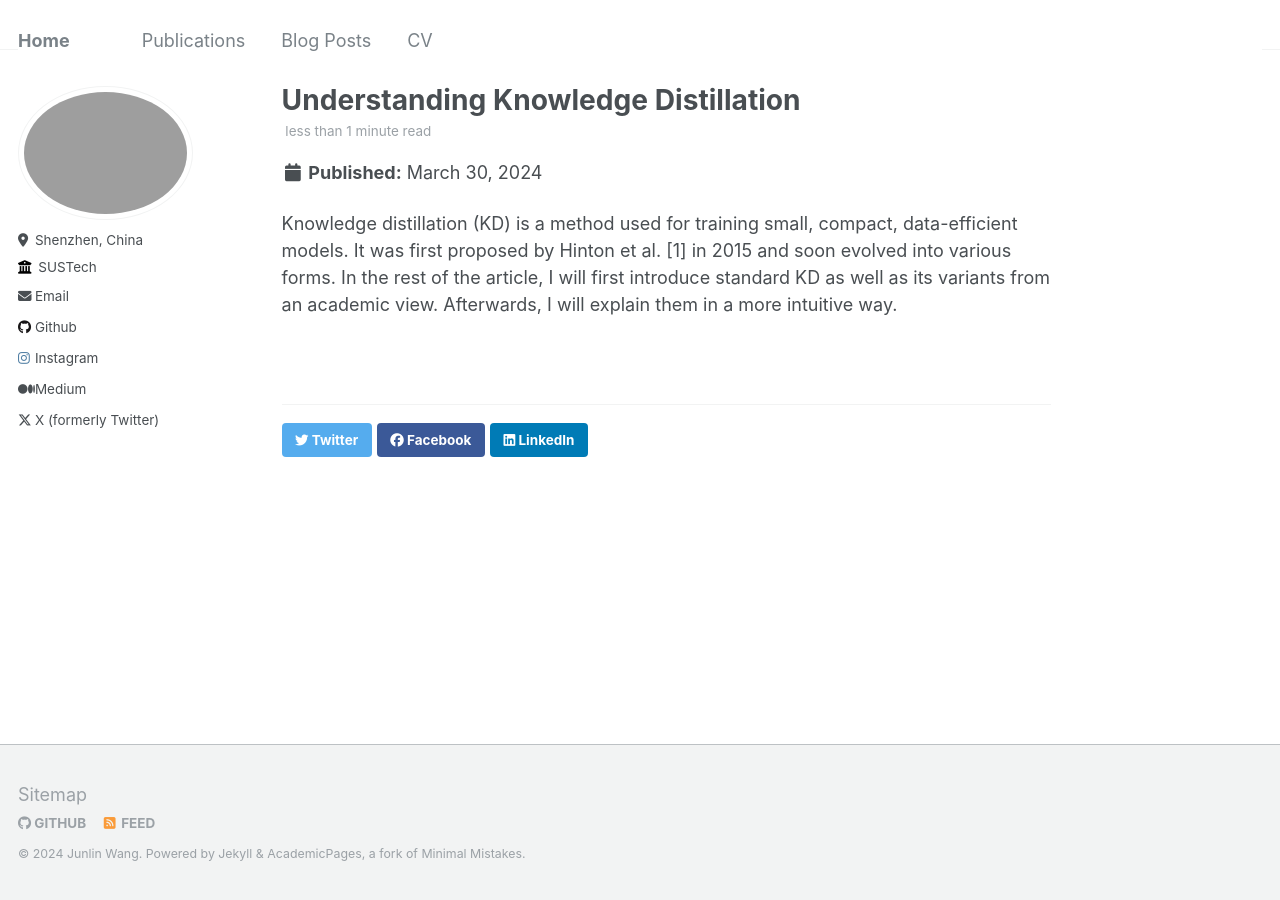
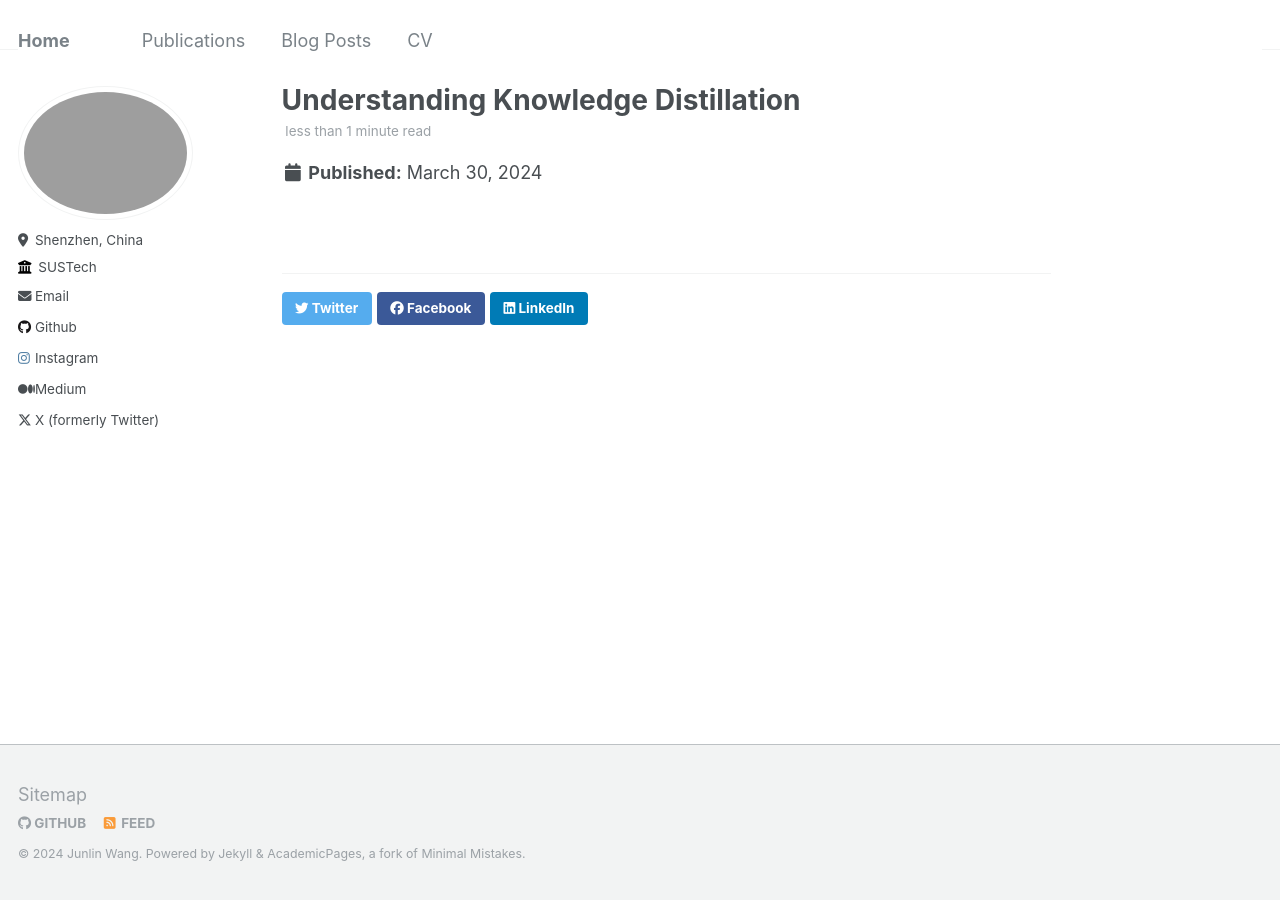
Before and after one commit to HenryWJL/HenryWJL.github.io, a Jekyll site: the page built from _posts/2024-03-30-blog-post-1.md, in a window 1280 px wide. Built offline with Jekyll 4.4.1, drawn with Linux system fonts in a browser that asks for light colours.

Commit message:
Update 2024-03-30-blog-post-1.md

```diff
--- a/_posts/2024-03-30-blog-post-1.md
+++ b/_posts/2024-03-30-blog-post-1.md
@@ -3,4 +3,3 @@ title: 'Understanding Knowledge Distillation'
 date: 2024-03-30
 permalink: /posts/2024/03/30/
 ---
-Knowledge distillation (KD) is a method used for training small, compact, data-efficient models. It was first proposed by Hinton et al. [1] in 2015 and soon evolved into various forms. In the rest of the article, I will first introduce standard KD as well as its variants from an academic view. Afterwards, I will explain them in a more intuitive way.
```
